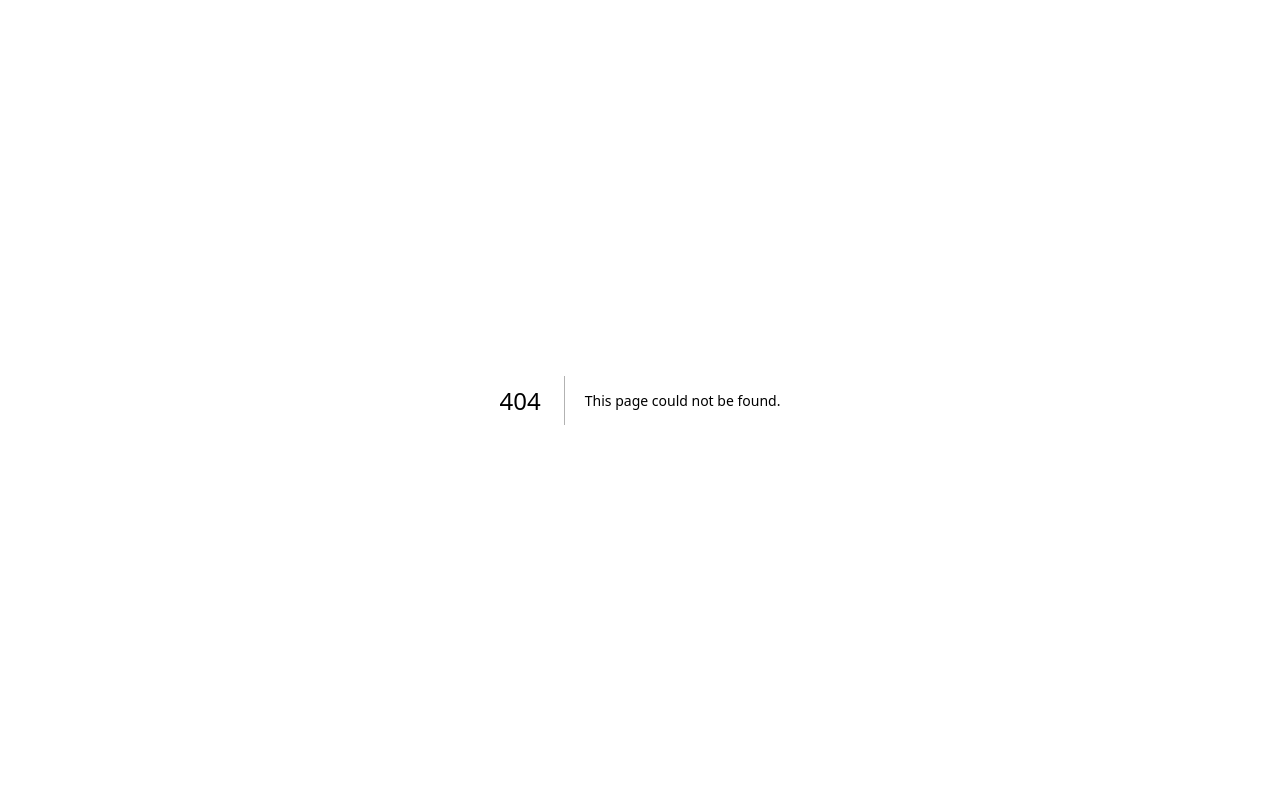
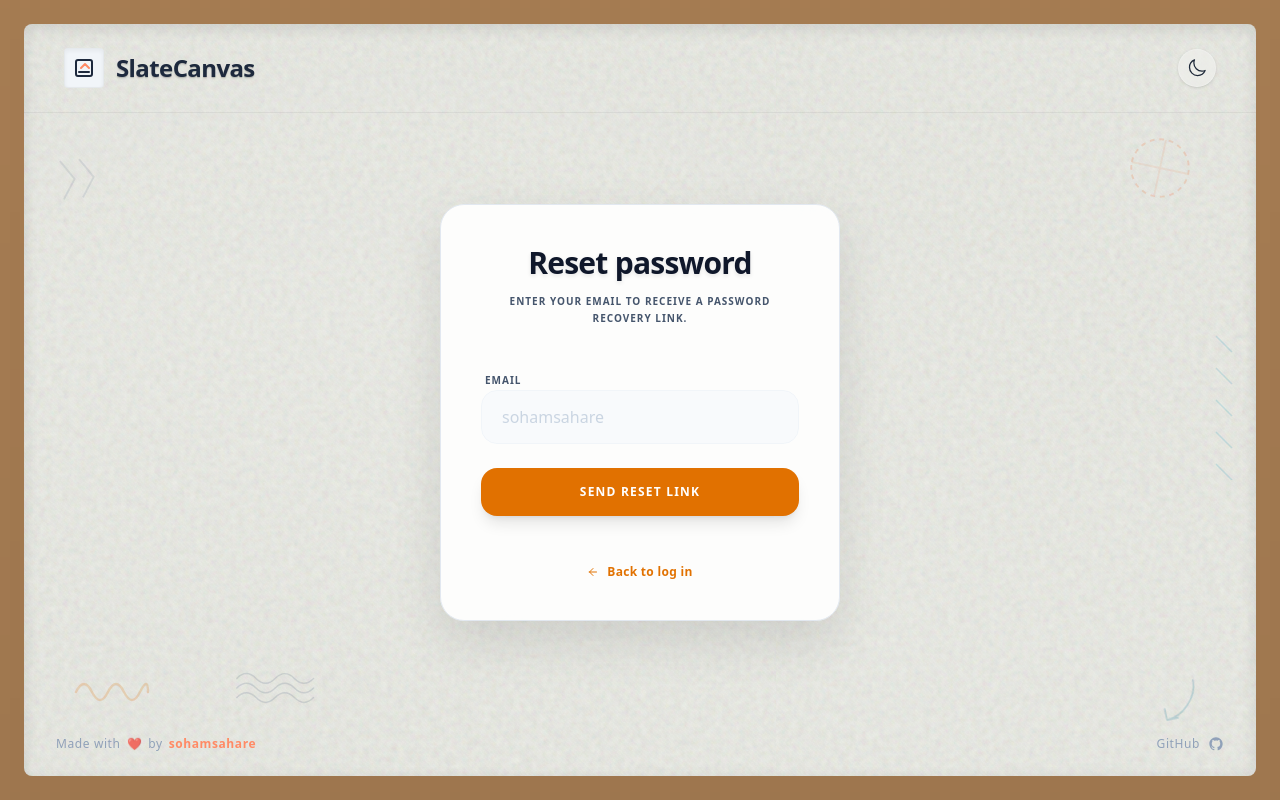
Before and after one commit to soham-sahare/SlateCanvas, a Next.js app in the folder frontend/: page /forgot-password in a window 1280 px wide. Before the commit this address had no page. Built offline with nearby package versions, Linux system fonts and the light colour scheme.

Commit message:
feat: implement forgot password page and unified branding

```diff
--- /dev/null
+++ b/frontend/src/app/forgot-password/page.tsx
@@ -0,0 +1,99 @@
+"use client";
+
+import { useState } from "react";
+import Link from "next/link";
+import { ThemeToggle } from "@/components/ThemeToggle";
+import { PhysicalSlateWrapper } from "@/components/PhysicalSlateWrapper";
+
+export default function ForgotPasswordPage() {
+  const [email, setEmail] = useState("");
+  const [isSubmitted, setIsSubmitted] = useState(false);
+
+  const handleSubmit = (e: React.FormEvent) => {
+    e.preventDefault();
+    // TODO: Implement password reset request logic
+    console.log("Reset requested for:", email);
+    setIsSubmitted(true);
+  };
+
+  return (
+    <PhysicalSlateWrapper showFooter={true}>
+      {/* Header */}
+      <header className="relative w-full z-40 px-4 sm:px-10 py-6 flex items-center justify-between border-b border-black/5 dark:border-white/5 transition-colors">
+        <Link href="/" className="flex items-center gap-2 sm:gap-3">
+          <div className="w-8 h-8 sm:w-10 sm:h-10 rounded shadow-inner bg-slate-100 dark:bg-[#3d4554] border border-black/5 dark:border-white/10 flex items-center justify-center text-slate-800 dark:text-[#e2e8f0]">
+            <svg width="20" height="20" className="sm:w-6 sm:h-6" viewBox="0 0 24 24" fill="none" xmlns="http://www.w3.org/2000/svg">
+              <path d="M4 6C4 4.89543 4.89543 4 6 4H18C19.1046 4 20 4.89543 20 6V18C20 19.1046 19.1046 20 18 20H6C4.89543 20 4 19.1046 4 18V6Z" stroke="currentColor" strokeWidth="2" strokeLinecap="round" strokeLinejoin="round"/>
+              <path d="M9 12L13 8L17 12" stroke="#ff8a65" strokeWidth="2" strokeLinecap="round" strokeLinejoin="round"/>
+              <path d="M7 16H17" stroke="currentColor" strokeWidth="2" strokeLinecap="round" strokeLinejoin="round"/>
+            </svg>
+          </div>
+          <span className="text-lg sm:text-2xl font-semibold text-slate-800 dark:text-[#e2e8f0] tracking-tight text-shadow-sm transition-colors">SlateCanvas</span>
+        </Link>
+        <ThemeToggle />
+      </header>
+
+      {/* Main Form Container */}
+      <main className="flex-1 flex items-center justify-center p-6 relative z-10 w-full max-w-md mx-auto">
+        <div className="relative w-full p-8 sm:p-10 rounded-3xl shadow-[0_20px_50px_rgba(0,0,0,0.1)] dark:shadow-[0_20px_50px_rgba(0,0,0,0.5),inset_0_1px_1px_rgba(255,255,255,0.05)] bg-white/90 dark:bg-[#1e232b]/80 backdrop-blur-md border border-slate-200 dark:border-white/5 transition-all overflow-hidden flex flex-col items-center">
+
+          <div className="relative z-10 space-y-10 w-full">
+            <div className="text-center space-y-3">
+              <h1 className="text-3xl font-bold tracking-tight text-slate-900 dark:text-[#f8fafc]" style={{textShadow: '0 2px 4px rgba(0,0,0,0.1)'}}>
+                {isSubmitted ? "Check your email" : "Reset password"}
+              </h1>
+              <p className="text-[10px] text-slate-600 dark:text-slate-300 tracking-widest uppercase font-bold text-center px-4 leading-relaxed">
+                {isSubmitted
+                  ? "We've sent a recovery link to your inbox."
+                  : "Enter your email to receive a password recovery link."}
+              </p>
+            </div>
+
+            {!isSubmitted ? (
+              <form onSubmit={handleSubmit} className="space-y-6">
+                <div className="space-y-2">
+                  <label className="text-[10px] uppercase tracking-widest font-bold text-slate-600 dark:text-slate-300 ml-1">Email</label>
+                  <input
+                    type="email"
+                    required
+                    value={email}
+                    onChange={(e) => setEmail(e.target.value)}
+                    placeholder="sohamsahare"
+                    className="w-full px-5 py-3.5 rounded-2xl bg-slate-50 dark:bg-[#f0f4f8] border border-slate-100 dark:border-none focus:outline-none focus:ring-2 focus:ring-amber-500/50 dark:focus:ring-[#ff8a65]/50 transition-all text-slate-900 dark:text-[#1e232b] placeholder-slate-300 dark:placeholder-[#1e232b]/30 font-medium"
+                  />
+                </div>
+
+                <button
+                  type="submit"
+                  className="w-full py-4 px-4 rounded-2xl bg-amber-600 dark:bg-[#ff8a65] text-white dark:text-[#1e293b] font-black text-xs uppercase tracking-widest shadow-lg dark:shadow-[inset_0_-3px_0_rgba(0,0,0,0.1)] hover:bg-amber-700 dark:hover:bg-[#ffab91] hover:-translate-y-0.5 transition-all active:translate-y-0.5 active:shadow-none"
+                >
+                  Send Reset Link
+                </button>
+              </form>
+            ) : (
+              <div className="pt-4 flex flex-col items-center">
+                <div className="w-16 h-16 rounded-full bg-amber-50 dark:bg-amber-500/10 flex items-center justify-center text-amber-600 dark:text-amber-500 mb-6 border border-amber-100 dark:border-amber-500/20">
+                  <svg width="32" height="32" viewBox="0 0 24 24" fill="none" xmlns="http://www.w3.org/2000/svg">
+                    <path d="M20 6L9 17L4 12" stroke="currentColor" strokeWidth="3" strokeLinecap="round" strokeLinejoin="round"/>
+                  </svg>
+                </div>
+                <p className="text-xs text-center text-slate-400 dark:text-[#cbd5e1]/40 font-medium tracking-wide">
+                  Didn't receive it? <button onClick={() => setIsSubmitted(false)} className="font-bold text-amber-600 dark:text-[#ff8a65] hover:underline">Try again</button>
+                </p>
+              </div>
+            )}
+
+            <p className="text-xs text-center text-slate-400 dark:text-[#cbd5e1]/40 font-medium tracking-wide pt-2">
+              <Link href="/login" className="font-bold text-amber-600 dark:text-[#ff8a65] hover:underline underline-offset-4 flex items-center justify-center gap-2">
+                <svg width="12" height="12" viewBox="0 0 24 24" fill="none" xmlns="http://www.w3.org/2000/svg">
+                  <path d="M19 12H5M5 12L12 19M5 12L12 5" stroke="currentColor" strokeWidth="2" strokeLinecap="round" strokeLinejoin="round"/>
+                </svg>
+                Back to log in
+              </Link>
+            </p>
+          </div>
+        </div>
+      </main>
+    </PhysicalSlateWrapper>
+  );
+}
--- a/frontend/src/app/login/page.tsx
+++ b/frontend/src/app/login/page.tsx
@@ -57,7 +57,7 @@ export default function LoginPage() {
               <div className="space-y-2">
                 <div className="flex items-center justify-between ml-1">
                   <label className="text-[10px] uppercase tracking-widest font-bold text-slate-600 dark:text-slate-300">Password</label>
-                  <a href="#" className="text-[10px] font-bold text-amber-600 dark:text-[#ff8a65] hover:underline uppercase tracking-wider transition-colors">Forgot?</a>
+                  <Link href="/forgot-password" className="text-[10px] font-bold text-amber-600 dark:text-[#ff8a65] hover:underline uppercase tracking-wider transition-colors">Forgot?</Link>
                 </div>
                 <input
                   type="password"
```
